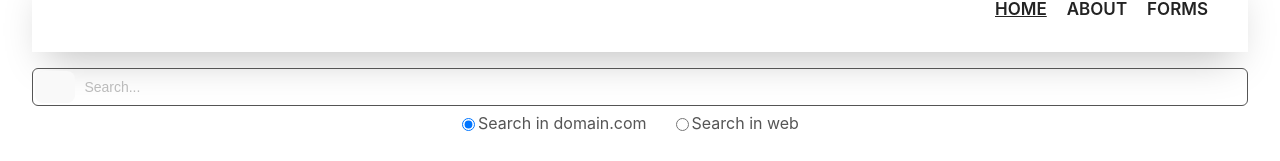
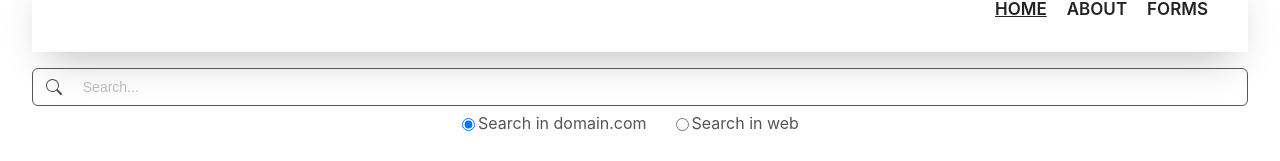
Before and after one commit to vzanimonets/React2023Q1, a React (Vite) app: page / in a window 1280 px wide. Shown: the part 141-302 px from the top of the page. Built offline with nearby package versions, Linux system fonts and the light colour scheme.

Commit message:
hotfix: minor css fixes in SearchBar component

```diff
--- a/src/components/SearchBar/search.module.css
+++ b/src/components/SearchBar/search.module.css
@@ -41,7 +41,7 @@ input[type='search']::placeholder {
     color: #555555;
 }
 
-.search button[type='submit'] {
+.searchBox button[type='submit'] {
     text-indent: -999px;
     overflow: hidden;
     width: 40px;
```
